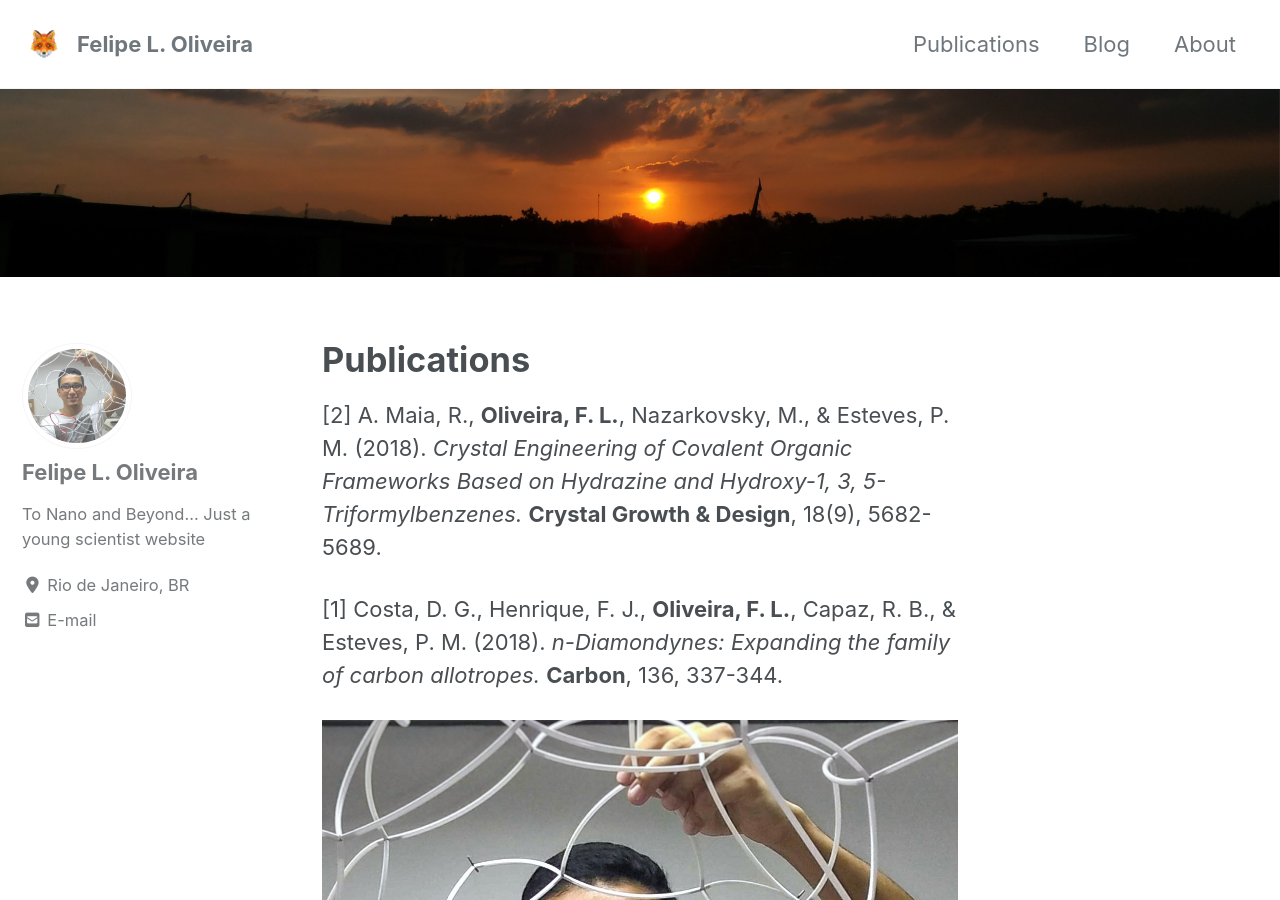
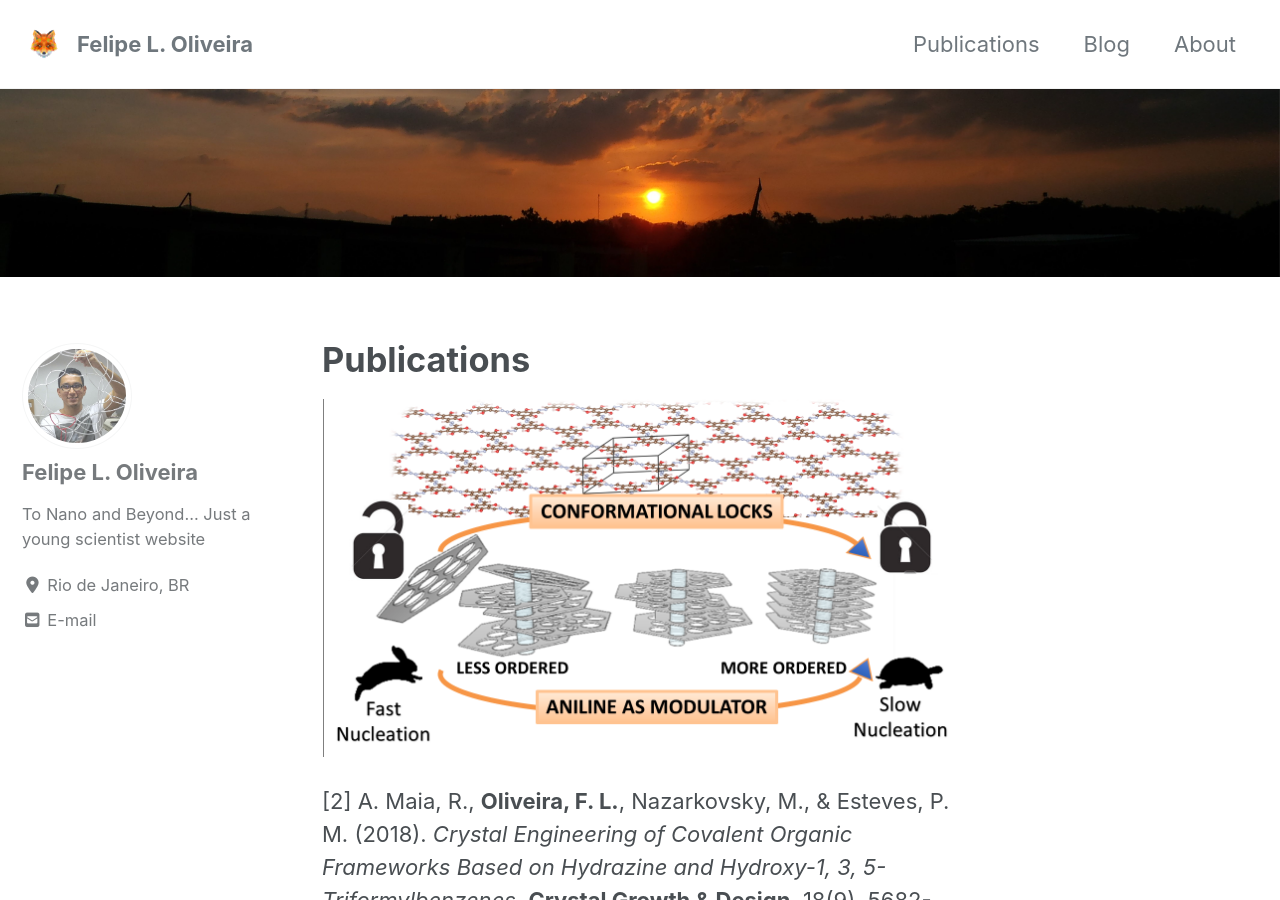
Before and after one commit to lipelopesoliveira/lipelopesoliveira.github.io, a Jekyll site: the page built from _pages/publications.md, in a window 1280 px wide and 900 px high. Built offline with Jekyll 4.4.1, drawn with Linux system fonts in a browser that asks for light colours; cached includes are drawn as plain includes; nearby versions of some CDN libraries.

Commit message:
Update publications.md

```diff
--- a/_pages/publications.md
+++ b/_pages/publications.md
@@ -7,7 +7,11 @@
   image: "/images/header.jpg"
 ---
 
+<img src="{{ site.url }}{{ site.baseurl }}/images/publications/TOC_2.png" alt="teste1">
+
 [2] A. Maia, R., **Oliveira, F. L.**, Nazarkovsky, M., & Esteves, P. M. (2018). *Crystal Engineering of Covalent Organic Frameworks Based on Hydrazine and Hydroxy-1, 3, 5-Triformylbenzenes.* **Crystal Growth & Design**, 18(9), 5682-5689.
+
+<img src="{{ site.url }}{{ site.baseurl }}/images/publications/TOC_1S.png" alt="teste1">
 
 [1] Costa, D. G., Henrique, F. J., **Oliveira, F. L.**, Capaz, R. B., & Esteves, P. M. (2018). *n-Diamondynes: Expanding the family of carbon allotropes.* **Carbon**, 136, 337-344.
 
```
